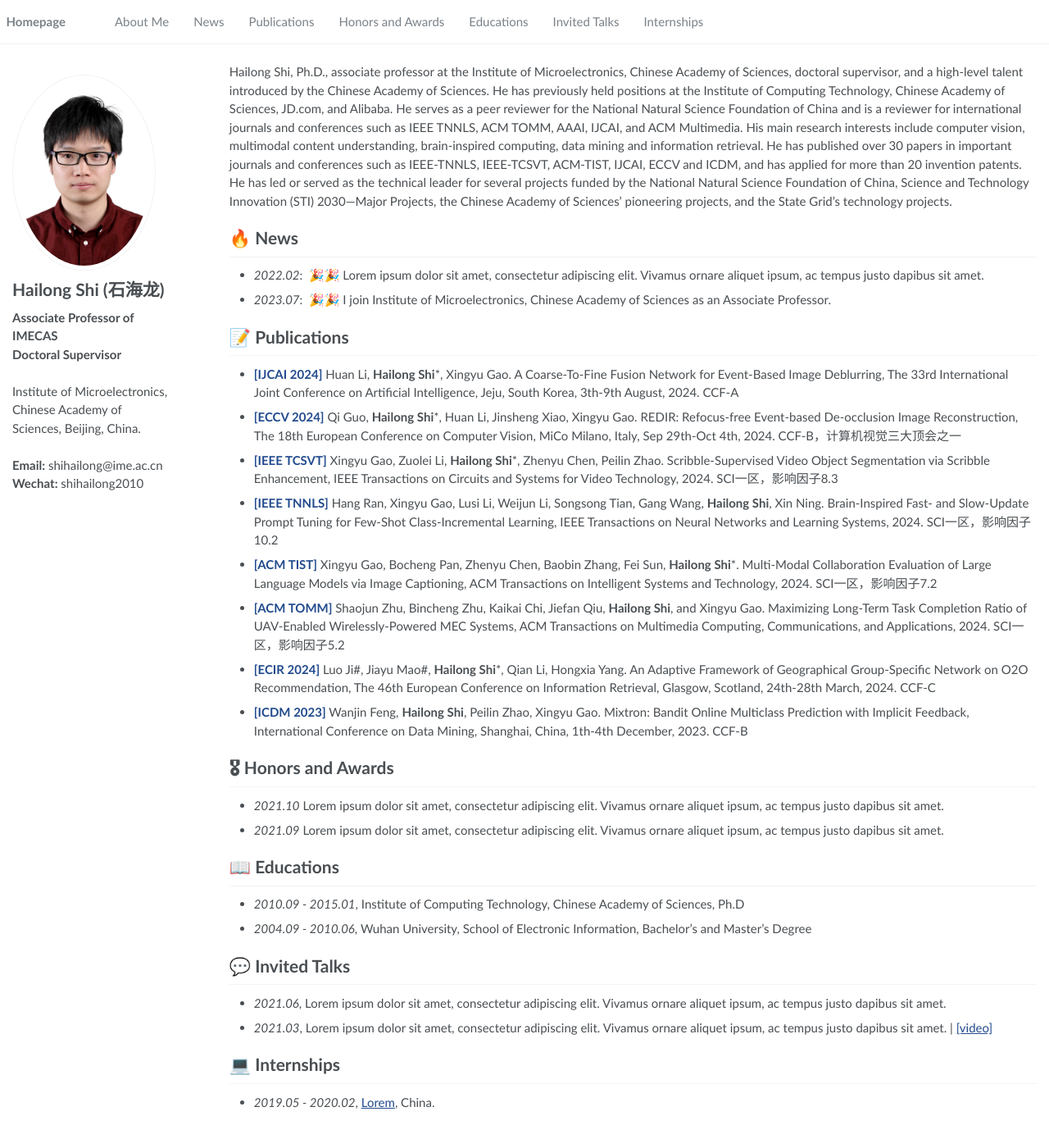
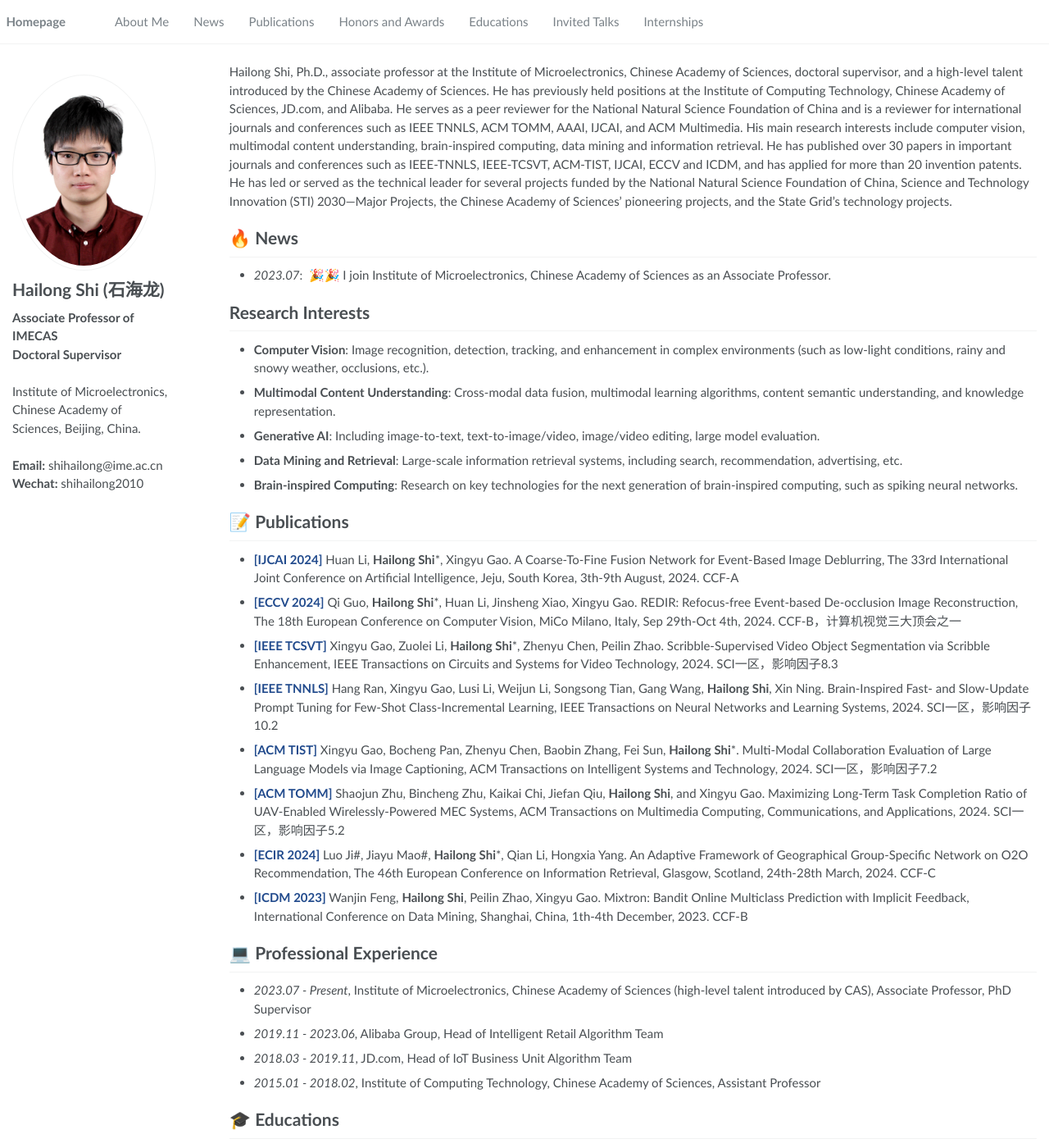
Before and after one commit to shihailong/shihailong.github.io, a Jekyll site: the page built from _pages/about.md, in a window 1280 px wide and 1400 px high. Shown: the whole window at 82% size. Built offline with Jekyll 4.4.1, drawn with Linux system fonts in a browser that asks for light colours.

Commit message:
Update about.md

```diff
--- a/_pages/about.md
+++ b/_pages/about.md
@@ -21,8 +21,14 @@ Hailong Shi, Ph.D., associate professor at the Institute of Microelectronics, Ch
 
 
 # 🔥 News
-- *2022.02*: &nbsp;🎉🎉 Lorem ipsum dolor sit amet, consectetur adipiscing elit. Vivamus ornare aliquet ipsum, ac tempus justo dapibus sit amet.
 - *2023.07*: &nbsp;🎉🎉 I join Institute of Microelectronics, Chinese Academy of Sciences as an Associate Professor.
+
+# Research Interests
+- **Computer Vision**: Image recognition, detection, tracking, and enhancement in complex environments (such as low-light conditions, rainy and snowy weather, occlusions, etc.).
+- **Multimodal Content Understanding**: Cross-modal data fusion, multimodal learning algorithms, content semantic understanding, and knowledge representation.
+- **Generative AI**: Including image-to-text, text-to-image/video, image/video editing, large model evaluation.
+- **Data Mining and Retrieval**: Large-scale information retrieval systems, including search, recommendation, advertising, etc.
+- **Brain-inspired Computing**: Research on key technologies for the next generation of brain-inspired computing, such as spiking neural networks.
 
 
 # 📝 Publications
@@ -49,17 +55,12 @@ Hailong Shi, Ph.D., associate professor at the Institute of Microelectronics, Ch
 - **<font color = "#224B8D">[ECIR 2024]</font>** Luo Ji#, Jiayu Mao#, **Hailong Shi***, Qian Li, Hongxia Yang. An Adaptive Framework of Geographical Group-Specific Network on O2O Recommendation, The 46th European Conference on Information Retrieval, Glasgow, Scotland, 24th-28th March, 2024. CCF-C
 - **<font color = "#224B8D">[ICDM 2023]</font>** Wanjin Feng, **Hailong Shi**, Peilin Zhao, Xingyu Gao. Mixtron: Bandit Online Multiclass Prediction with Implicit Feedback, International Conference on Data Mining, Shanghai, China, 1th-4th December, 2023. CCF-B
 
-# 🎖 Honors and Awards
-- *2021.10* Lorem ipsum dolor sit amet, consectetur adipiscing elit. Vivamus ornare aliquet ipsum, ac tempus justo dapibus sit amet.
-- *2021.09* Lorem ipsum dolor sit amet, consectetur adipiscing elit. Vivamus ornare aliquet ipsum, ac tempus justo dapibus sit amet.
+# 💻 Professional Experience
+- *2023.07 - Present*, Institute of Microelectronics, Chinese Academy of Sciences (high-level talent introduced by CAS), Associate Professor, PhD Supervisor
+- *2019.11 - 2023.06*, Alibaba Group, Head of Intelligent Retail Algorithm Team
+- *2018.03 - 2019.11*, JD.com, Head of IoT Business Unit Algorithm Team
+- *2015.01 - 2018.02*, Institute of Computing Technology, Chinese Academy of Sciences, Assistant Professor
 
-# 📖 Educations
+# 🎓 Educations
 - *2010.09 - 2015.01*, Institute of Computing Technology, Chinese Academy of Sciences, Ph.D
 - *2004.09 - 2010.06*, Wuhan University, School of Electronic Information, Bachelor’s and Master’s Degree
-
-# 💬 Invited Talks
-- *2021.06*, Lorem ipsum dolor sit amet, consectetur adipiscing elit. Vivamus ornare aliquet ipsum, ac tempus justo dapibus sit amet.
-- *2021.03*, Lorem ipsum dolor sit amet, consectetur adipiscing elit. Vivamus ornare aliquet ipsum, ac tempus justo dapibus sit amet.  \| [\[video\]](https://github.com/)
-
-# 💻 Internships
-- *2019.05 - 2020.02*, [Lorem](https://github.com/), China.
```
